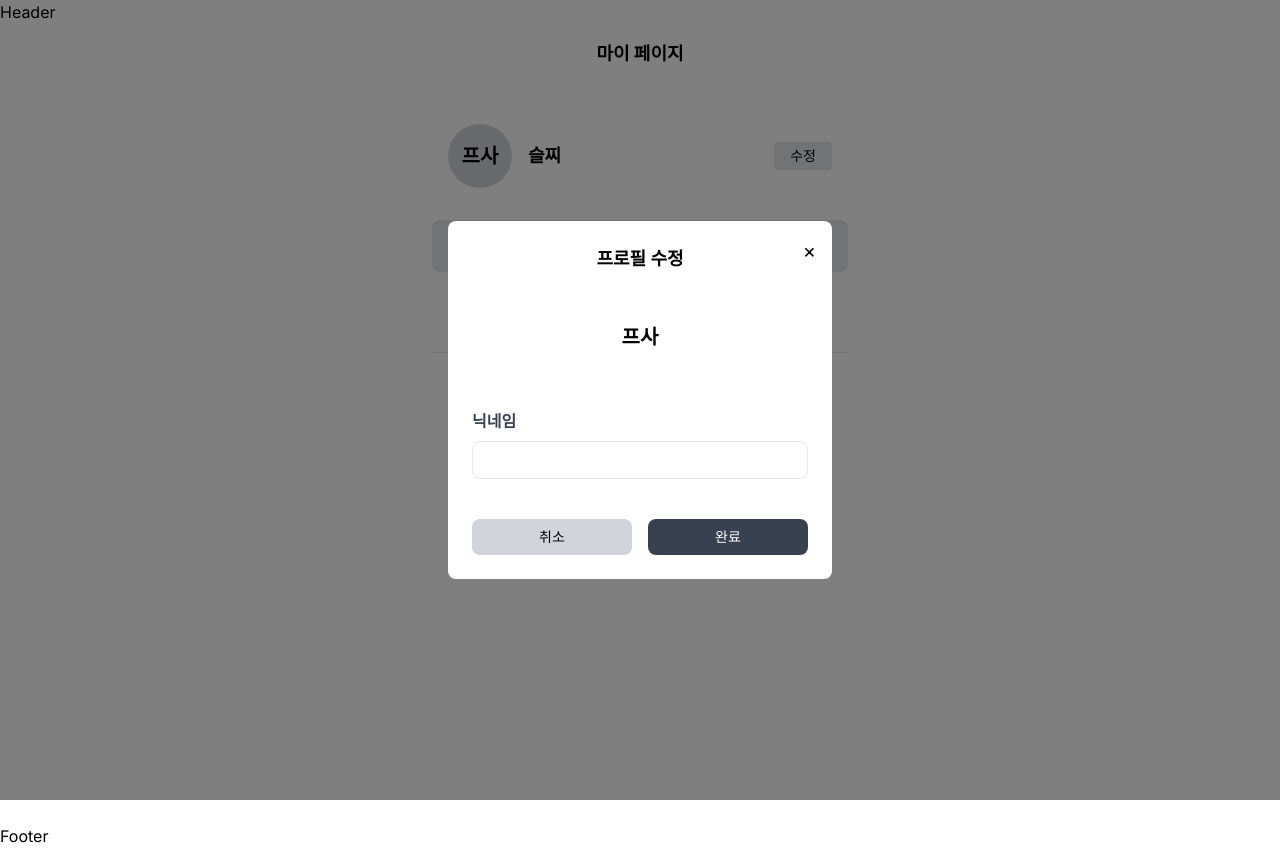
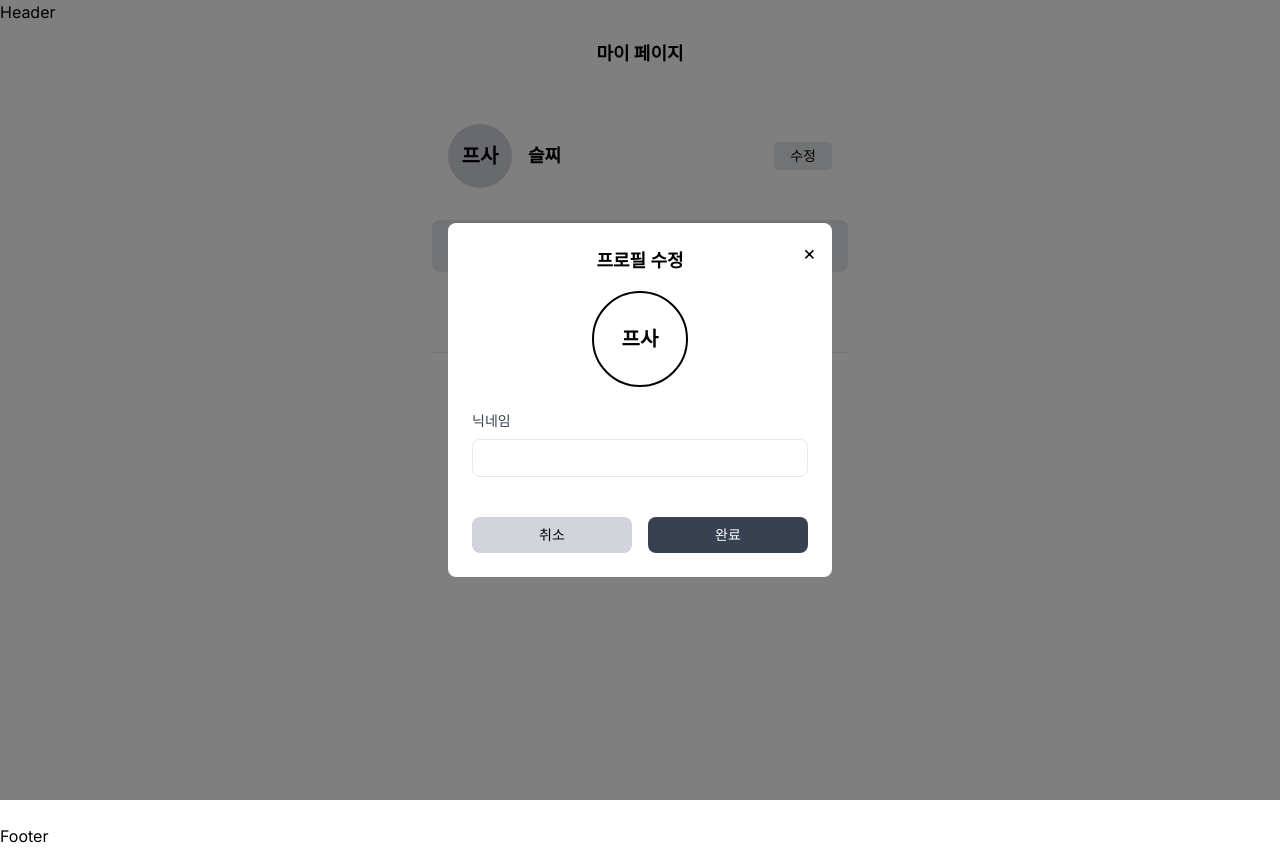
Before and after one commit to ahh0619/HANJANHAE, a Next.js app: page /mypage in a window 1280 px wide. Both pictures are taken after a click on the button "수정". Built offline with nearby package versions, Linux system fonts and the light colour scheme.

Commit message:
💄 Style : 프로필 사진부분 border처리.

```diff
--- a/src/app/mypage/_components/ProfileEditModal.tsx
+++ b/src/app/mypage/_components/ProfileEditModal.tsx
@@ -1,4 +1,4 @@
-// components/ProfileEditModal.tsx
+'use client';
 
 import React, { useState } from 'react';
 
@@ -34,7 +34,7 @@ const ProfileEditModal: React.FC<ProfileEditModalProps> = ({
         <div className="flex flex-col items-center">
           <label
             htmlFor="file-upload"
-            className="relative mb-6 flex h-24 w-24 cursor-pointer items-center justify-center overflow-hidden rounded-full"
+            className="border-gray border-gray border-black-100 relative mb-6 flex h-24 w-24 cursor-pointer items-center justify-center overflow-hidden rounded-full border-2 border-black"
           >
             {preview ? (
               <img
@@ -55,7 +55,7 @@ const ProfileEditModal: React.FC<ProfileEditModalProps> = ({
           </label>
           <label
             htmlFor="nickname"
-            className="text-md mb-2 self-start font-bold text-gray-700"
+            className="mb-2 self-start text-sm font-medium text-gray-700"
           >
             닉네임
           </label>
```
